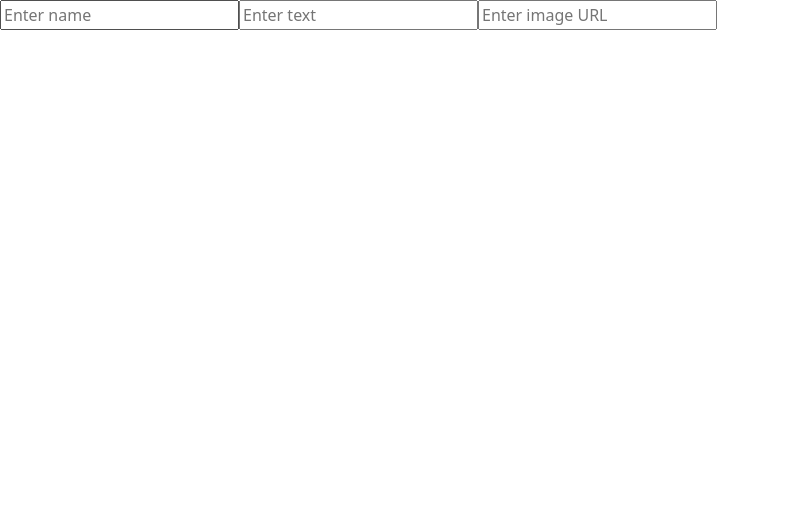
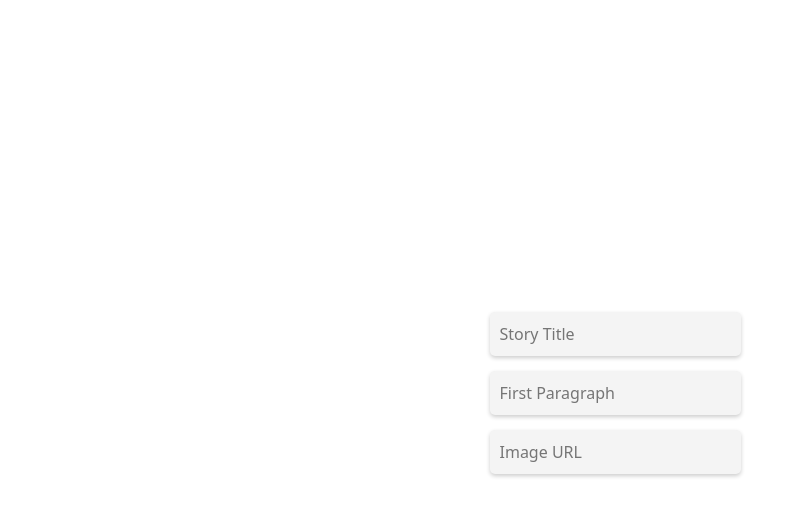
Before and after one commit to Rafl27/biteSized-app, a React (Vite) app: page /create in a window 1280 px wide. Shown: the top 516 px of the page, without its empty margins (0-805 px from the left). Built offline with nearby package versions, Linux system fonts and the light colour scheme.

Commit message:
create story input and show styled

```diff
--- a/src/pages/Home.tsx
+++ b/src/pages/Home.tsx
@@ -8,10 +8,12 @@ import { BiTrendingUp } from 'react-icons/bi'
 import { IoIosCreate } from 'react-icons/io'
 import { RiLogoutBoxRLine } from 'react-icons/ri'
 import axios from 'axios'
+import { useNavigate } from 'react-router-dom'
 
 // background: 'linear-gradient(to right, #f8b195, #f67280)',
 //TODO: o user no local storage nao atualiza depois de fazer outro login
 const Home: React.FC = () => {
+  const navigate = useNavigate()
   const [user, setUser] = useState(null as { name: string } | null)
   const token = localStorage.getItem('token')
   const userData = localStorage.getItem('user')
@@ -38,6 +40,7 @@ const Home: React.FC = () => {
   const handleLogout = () => {
     setUser(null)
     localStorage.removeItem('user')
+    navigate('/auth')
   }
 
   const items = [
--- a/src/pages/createStory/CreateStory.css
+++ b/src/pages/createStory/CreateStory.css
@@ -0,0 +1,59 @@
+.container {
+  display: flex;
+  height: 100vh;
+  justify-content: center;
+  align-items: center;
+}
+
+.inputs {
+  display: flex;
+  flex-direction: column;
+  margin-right: 50px;
+}
+
+input[type='text'] {
+  background-color: #f4f4f4;
+  border: none;
+  border-radius: 5px;
+  padding: 10px;
+  margin-bottom: 15px;
+  box-shadow: 0 2px 4px rgba(0, 0, 0, 0.2);
+  transition: box-shadow 0.2s ease-in-out;
+  font-size: 16px;
+  color: #333;
+}
+
+input[type='text']:focus {
+  outline: none;
+  box-shadow: 0 4px 8px rgba(0, 0, 0, 0.3);
+}
+
+.output {
+  display: flex;
+  flex-direction: column;
+  align-items: center;
+}
+
+h1 {
+  text-align: center;
+}
+
+h5 {
+  font-family: Georgia, serif;
+  font-size: 1rem;
+  font-weight: 500;
+  line-height: 1.2;
+  text-align: center;
+  margin-bottom: 1.5rem;
+}
+
+#createImage {
+  max-height: 40vh;
+  border-radius: 10px;
+  box-shadow: 0 4px 8px rgba(0, 0, 0, 0.15);
+  transition: transform 0.2s ease-in-out;
+}
+
+#createImage:hover {
+  transform: scale(1.1);
+}
--- a/src/pages/createStory/CreateStory.tsx
+++ b/src/pages/createStory/CreateStory.tsx
@@ -1,4 +1,5 @@
 import React, { useState } from 'react'
+import './CreateStory.css'
 
 function App() {
   const [name, setName] = useState('')
@@ -6,26 +7,30 @@ function App() {
   const [image, setImage] = useState('')
 
   return (
-    <div>
+    <div className="container">
+      <div className="inputs">
         <input
           type="text"
-        placeholder="Enter name"
+          placeholder="Story Title"
           onChange={(e) => setName(e.target.value)}
         />
         <input
           type="text"
-        placeholder="Enter text"
+          placeholder="First Paragraph"
           onChange={(e) => setText(e.target.value)}
         />
         <input
           type="text"
-        placeholder="Enter image URL"
+          placeholder="Image URL"
           onChange={(e) => setImage(e.target.value)}
         />
+      </div>
 
+      <div className="output">
         {name && <h1>{name}</h1>}
-      {image && <img src={image} alt="User input" />}
+        {image && <img id="createImage" src={image} alt="User input" />}
         {text && <h5>{text}</h5>}
+      </div>
     </div>
   )
 }
```
Also changed, not shown: src/components/sideBar2/items.tsx (added, +19 -0 lines). Lines whose indentation alone changed are shown as unchanged.
